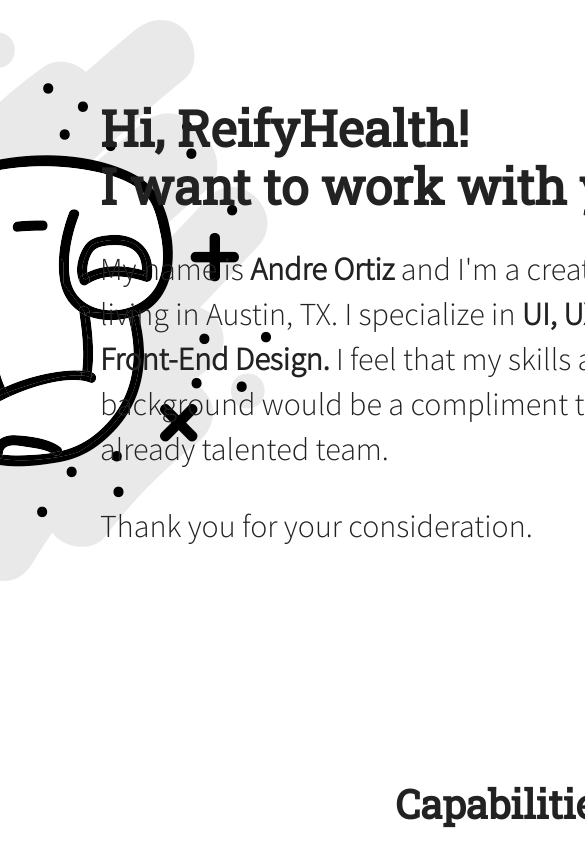
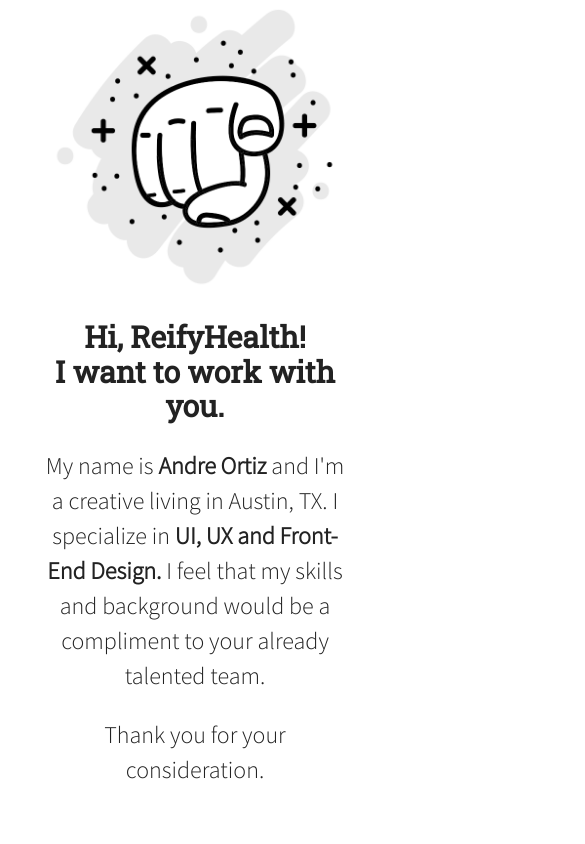
Before and after one commit to andreortiz82/andrelikesreify, a React app: page / in a window 390 px wide. Shown: the top 844 px of the page, 585 px wide, since content can reach past the window. Built offline with nearby package versions, Linux system fonts and the light colour scheme.

Commit message:
adding responsive magic

```diff
--- a/src/stylesheets/_about.component.scss
+++ b/src/stylesheets/_about.component.scss
@@ -3,10 +3,26 @@
   color: $black;
   display: flex;
 
+  @include mq('mobile') {
+    flex-wrap: wrap;
+    padding: rem(20);
+  }
+
+  p.lead {
+    @include mq('mobile') {
+      width: 90%;
+    }
+  }
+
   .bio-container {
     flex: 0 0 auto;
     width: 20%;
     padding: rem(100);
+
+    @include mq('mobile') {
+      width: 100%;
+      padding: rem(20);
+    }
 
     ul {
       padding: 0;
@@ -25,9 +41,16 @@
       }
     }
   }
+
   .block-bio-container {
     padding-top: rem(100);
     flex: 1 1 auto;
+
+    @include mq('mobile') {
+      width: 100%;
+      flex: 0 0 auto;
+      padding-top: 0;
+    }
 
     .blocks {
       display: flex;
@@ -38,6 +61,11 @@
         flex: 0 0 auto;
         width: 31%;
         margin: rem(10);
+
+        @include mq('mobile') {
+          width: 100%;
+          margin: 0;
+        }
 
         &.image,
         &.video {
@@ -77,6 +105,10 @@
 
           .message-wrapper {
             padding: rem(40);
+
+            @include mq('mobile') {
+              padding: rem(20);
+            }
 
             h5,p { margin: 0; padding: 0; }
 
--- a/src/stylesheets/_conclusion.component.scss
+++ b/src/stylesheets/_conclusion.component.scss
@@ -2,6 +2,12 @@
   padding: rem(100);
   background: url(/illustration-pics/beef.jpg) no-repeat bottom center;
   background-size: 35%;
+
+  @include mq('mobile') {
+    padding: rem(20);
+    min-height: rem(920);
+    background-size: 100%;
+  }
 
   .signature {
     width: rem(150);
--- a/src/stylesheets/_example.component.scss
+++ b/src/stylesheets/_example.component.scss
@@ -1,5 +1,9 @@
 .example-container {
   display: flex;
+
+  @include mq('mobile') {
+    display: none;
+  }
 
   .code-link {
     font-size: rem(18);
--- a/src/stylesheets/_globals.scss
+++ b/src/stylesheets/_globals.scss
@@ -16,6 +16,10 @@
 h3 { font-size: rem(30); }
 h4 { font-size: rem(20); }
 
+@include mq('mobile') {
+  h1 { font-size: rem(30); }
+}
+
 // Special
 ::-moz-selection { background: $light; }
 ::selection { background: $light; }
@@ -28,10 +32,18 @@
   .container {
     width: rem(1200);
     margin: auto;
+
+    @include mq('mobile') {
+      width: 90%;
+    }
   }
 
   p:not(.lead) {
     line-height: rem(40);
+
+    @include mq('mobile') {
+      line-height: rem(35);
+    }
   }
 
   p.lead {
@@ -45,5 +57,10 @@
       text-decoration: none;
       border-bottom: 1px dashed $blue;
     }
+
+    @include mq('mobile') {
+      font-size: rem(24);
+      line-height: rem(35);
+    }
   }
 }
--- a/src/stylesheets/_introduction.component.scss
+++ b/src/stylesheets/_introduction.component.scss
@@ -1,6 +1,14 @@
 .introduction-container {
   background: url(/illustration-pics/intro.jpg) no-repeat top right;
   padding: rem(100);
+
+  @include mq('mobile') {
+    padding: rem(20);
+    background: url(/illustration-pics/intro.jpg) no-repeat top center;
+    background-size: 100%;
+    padding-top: rem(320);
+    text-align: center;
+  }
 
   .container {
     display: flex;
@@ -8,6 +16,10 @@
     .introduction-copy {
       flex: 0 0 auto;
       width: 50%;
+
+      @include mq('mobile') {
+        width: 100%;
+      }
     }
   }
 }
--- a/src/stylesheets/_mixins.scss
+++ b/src/stylesheets/_mixins.scss
@@ -23,3 +23,12 @@
   $remSize: $size / $base-font-size;
   @return #{$remSize}rem;
 }
+
+@mixin mq($point) {
+  @if $point == 'desk' {
+    @media (min-width: 1200px) { @content; }
+  }
+  @else if $point == 'mobile' {
+    @media (max-width: 960px) { @content; }
+  }
+}
--- a/src/stylesheets/_skills.component.scss
+++ b/src/stylesheets/_skills.component.scss
@@ -1,6 +1,10 @@
 .skills-container {
   background: $white;
   padding: rem(100) 0;
+
+  @include mq('mobile') {
+    padding: rem(20);
+  }
 
   .container {
     text-align: center;
@@ -9,14 +13,30 @@
       .message {
         text-align: left;
         display: flex;
+
+        @include mq('mobile') {
+          flex-wrap: wrap;
+        }
+
         .caption {
           width: 40%;
           flex: 0 0 auto;
           padding: rem(150) 0;
+
+          @include mq('mobile') {
+            width: 100%;
+            padding: 0;
+            margin-top: rem(150);
+          }
         }
 
         &:nth-child(even) .caption {
           margin-left: 60%;
+
+          @include mq('mobile') {
+            margin-left: 0;
+            text-align: right;
+          }
         }
       }
 
@@ -34,7 +54,20 @@
       }
 
       .message:nth-child(even),
-      .message:nth-child(odd) { background-size: 60%; }
+      .message:nth-child(odd) {
+        background-size: 60%;
+      }
+
+      .message:nth-child(even) {
+        @include mq('mobile') {
+          background-position: top right;
+        }
+      }
+      .message:nth-child(odd) {
+        @include mq('mobile') {
+          background-position: top left;
+        }
+      }
     }
   }
 
@@ -43,10 +76,19 @@
     justify-content: center;
     margin-bottom: rem(100);
 
+    @include mq('mobile') {
+      flex-wrap: wrap;
+      margin-bottom: rem(40);
+    }
+
     .skill-block {
       flex: 0 0 auto;
       text-align: center;
       width: 14%;
+
+      @include mq('mobile') {
+        width: 50%;
+      }
     }
   }
 }
--- a/src/stylesheets/_topbanner.component.scss
+++ b/src/stylesheets/_topbanner.component.scss
@@ -11,6 +11,10 @@
   z-index: 1000;
   transition: top 0.5s;
   @include shadow;
+
+  @include mq('mobile') {
+    display: none;
+  }
 
   &.hide {
     top: rem(-100);
```
Also changed, not shown: src/stylesheets/magic.scss (line endings or trailing spaces).
